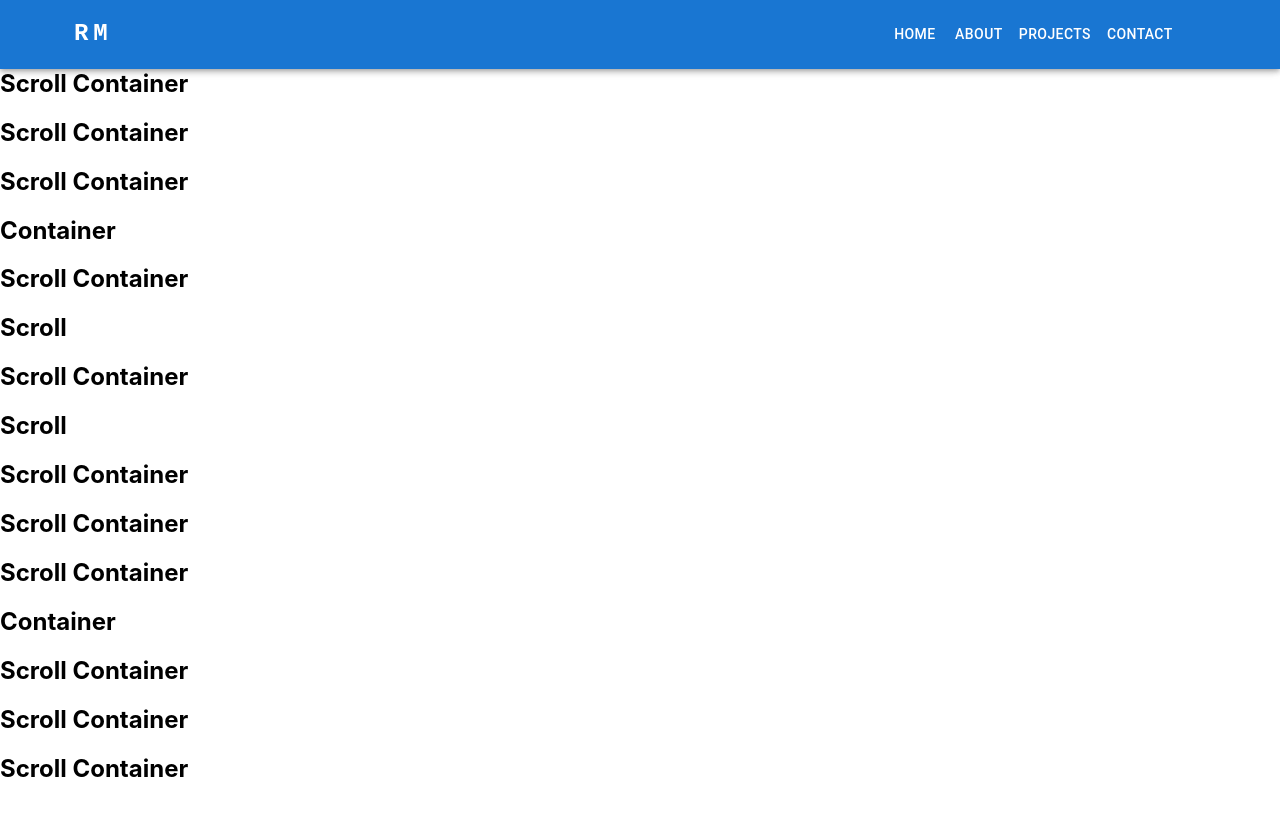
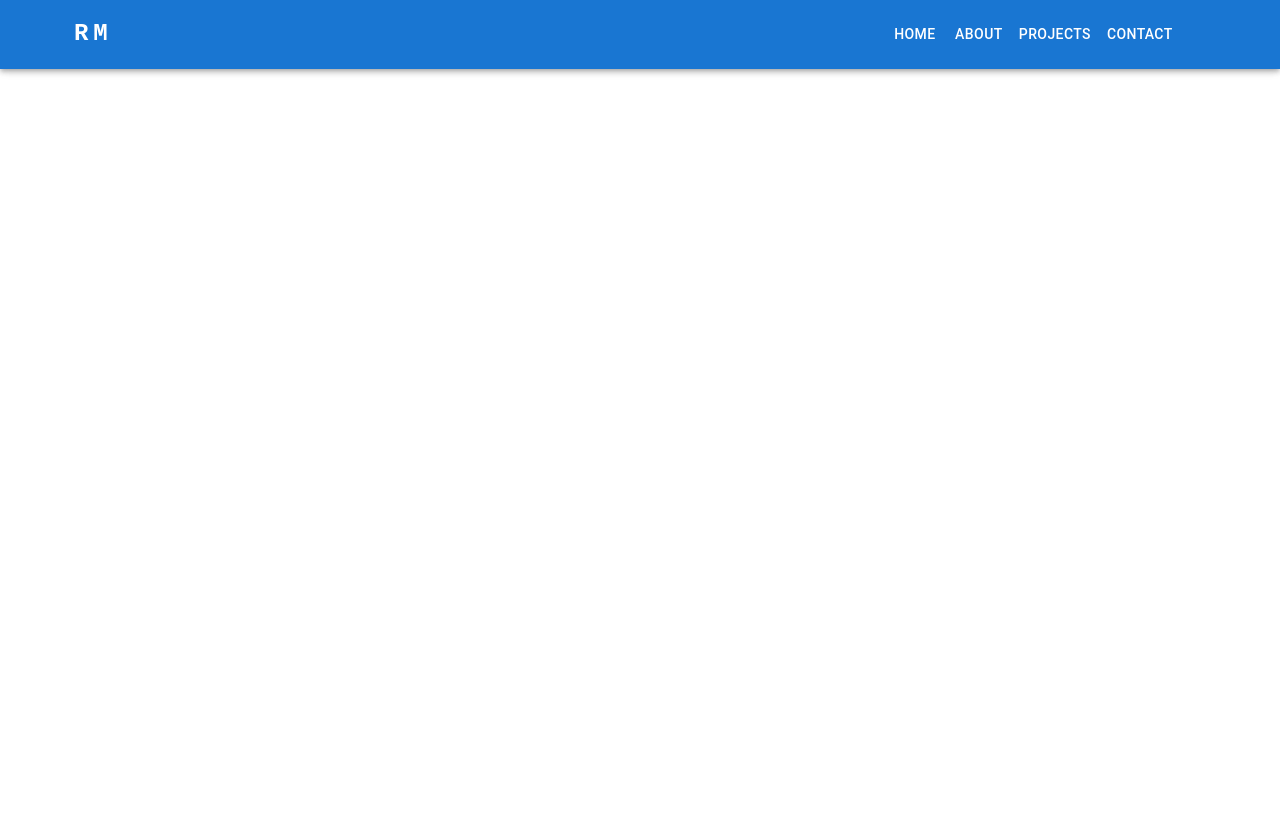
Before and after one commit to astrohunter62/react-portfolio, a React (Create React App) app: page / in a window 1280 px wide. Shown: the top 816 px of the page. Built offline with nearby package versions, Linux system fonts and the light colour scheme.

Commit message:
Clean content

```diff
--- a/src/App.js
+++ b/src/App.js
@@ -50,46 +50,6 @@ function App() {
     <div ref={app} className="App">
       <Navbar />
       <div ref={scrollContainer} className="scroll-container">
-      <h2> Container</h2>
-      <h2>Scroll Container</h2>
-      <h2>Scroll Container</h2>
-      <h2>Scroll Container</h2>
-      <h2> Container</h2>
-      <h2>Scroll Container</h2>
-      <h2>Scroll </h2>
-      <h2>Scroll Container</h2>
-      <h2>Scroll </h2>
-      <h2>Scroll Container</h2>
-      <h2>Scroll Container</h2>
-      <h2>Scroll Container</h2>
-      <h2> Container</h2>
-      <h2>Scroll Container</h2>
-      <h2>Scroll Container</h2>
-      <h2>Scroll Container</h2>
-      <h2>Scroll </h2>
-      <h2>Scroll Container</h2>
-      <h2>Scroll Container</h2>
-      <h2>Scroll Container</h2>
-      <h2>Scroll Container</h2>
-      <h2>Scroll Container</h2>
-      <h2>Scroll Container</h2>
-      <h2>Scroll Container</h2>
-      <h2>Scroll Container</h2>
-      <h2>Scroll Container</h2>
-      <h2>Scroll Container</h2>
-      <h2>Scroll Container</h2>
-      <h2>Scroll Container</h2>
-      <h2>Scroll Container</h2>
-      <h2>Scroll Container</h2>
-      <h2>Scroll Container</h2>
-      <h2>Scroll Container</h2>
-      <h2>Scroll Container</h2>
-      <h2>Scroll Container</h2>
-      <h2>Scroll Container</h2>
-      <h2>Scroll Container</h2>
-      <h2>Scroll Container</h2>
-      <h2>Scroll Container</h2>
-      <h2>Scroll Container</h2>
       </div>
       <Routes>
         <Route path="/" element={<Home />} />
```
